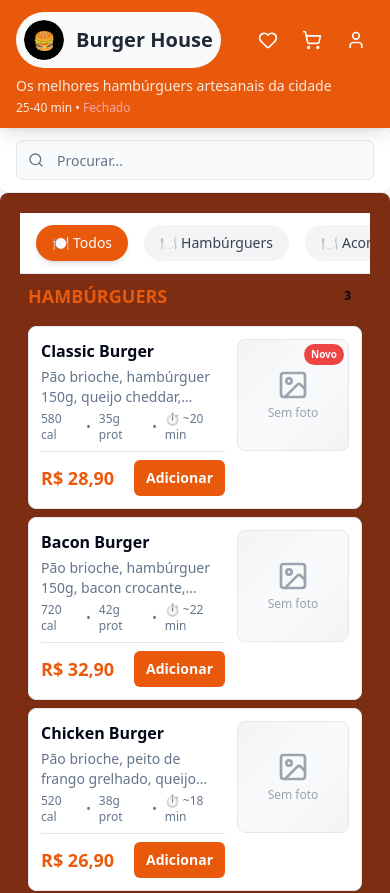
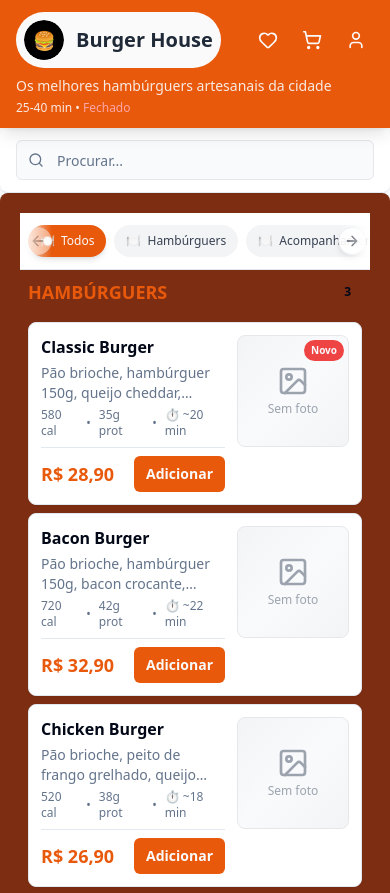
Before and after one commit to Deniihsilvaa/vendafacil, a React (Vite) app: page /loja/burger-house in a window 390 px wide. Shown: the top 893 px of the page. Built offline with nearby package versions, Linux system fonts and the light colour scheme; no server answers.

Commit message:
Enhance CategoryCarousel with navigation buttons and improve layout responsiveness

```diff
--- a/src/components/layout/CategoryCarousel.tsx
+++ b/src/components/layout/CategoryCarousel.tsx
@@ -1,7 +1,7 @@
 import React from 'react';
-import { Carousel, CarouselContent, CarouselItem } from '@/components/ui';
+import { Carousel, CarouselContent, CarouselItem, CarouselPrevious, CarouselNext } from '@/components/ui';
 import { cn } from '@/utils';
-import type { Category,CategoryCarouselProps } from '@/types/layout';
+import type { Category, CategoryCarouselProps } from '@/types/layout';
 
 export const CategoryCarousel: React.FC<CategoryCarouselProps> = ({
   categories,
@@ -11,32 +11,50 @@ export const CategoryCarousel: React.FC<CategoryCarouselProps> = ({
   if (categories.length === 0) return null;
 
   return (
-    <div className="bg-white border-b">
+    <div className="bg-white border-b relative">
+      {/* Gradiente esquerdo para indicar scroll */}
+      <div className="absolute left-0 top-0 bottom-0 w-8 bg-gradient-to-r from-white to-transparent z-10 pointer-events-none" />
+
+      {/* Gradiente direito para indicar scroll */}
+      <div className="absolute right-0 top-0 bottom-0 w-8 bg-gradient-to-l from-white to-transparent z-10 pointer-events-none" />
+
       <Carousel
         opts={{
           align: "start",
           loop: false,
+          dragFree: true,
         }}
-        className="w-full"
+        className="w-full relative"
       >
-        <CarouselContent className="px-4 py-3">
+        <CarouselContent className="px-2 sm:px-4 py-3 -ml-2 sm:-ml-4">
           {categories.map((category: Category) => (
-            <CarouselItem key={category.id} className="basis-auto">
+            <CarouselItem key={category.id} className="basis-auto pl-2 sm:pl-4">
               <button
                 onClick={() => onSelectCategory(category.id)}
                 className={cn(
-                  "px-4 py-2 rounded-full text-sm font-medium whitespace-nowrap transition-all",
+                  "px-3 sm:px-4 py-2 rounded-full text-xs sm:text-sm font-medium whitespace-nowrap transition-all",
+                  "hover:scale-105 active:scale-95",
                   selectedCategory === category.id
                     ? "bg-primary text-primary-foreground shadow-md"
                     : "bg-gray-100 text-gray-700 hover:bg-gray-200"
                 )}
               >
-                {category.icon && <span className="mr-1">{category.icon}</span>}
-                {category.name}
+                {category.icon && <span className="mr-1.5">{category.icon}</span>}
+                <span className="truncate max-w-[120px] sm:max-w-none">{category.name}</span>
               </button>
             </CarouselItem>
           ))}
         </CarouselContent>
+
+        {/* Botões de navegação - visíveis apenas quando necessário */}
+        <CarouselPrevious
+          className="left-1 sm:left-2 h-7 w-7 sm:h-8 sm:w-8 bg-white/90 hover:bg-white shadow-md border-gray-200"
+          variant="outline"
+        />
+        <CarouselNext
+          className="right-1 sm:right-2 h-7 w-7 sm:h-8 sm:w-8 bg-white/90 hover:bg-white shadow-md border-gray-200"
+          variant="outline"
+        />
       </Carousel>
     </div>
   );
```
